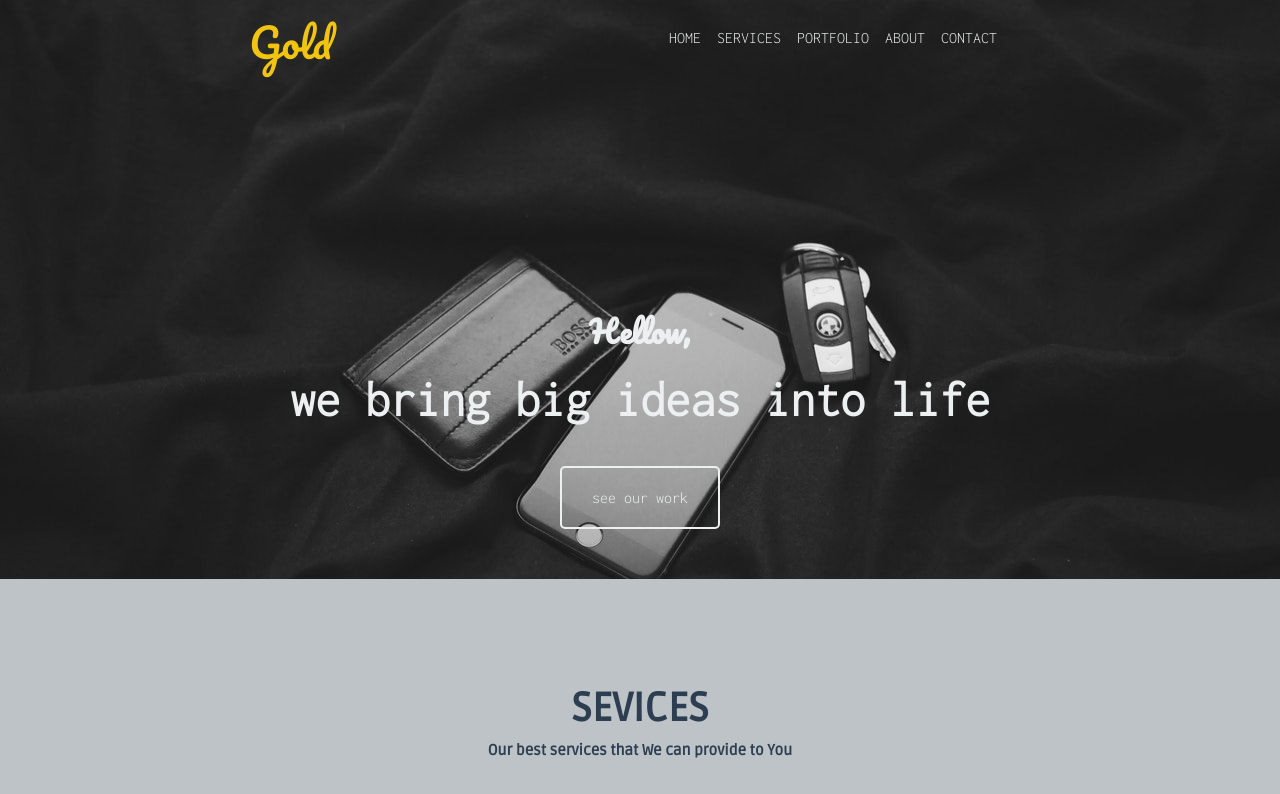
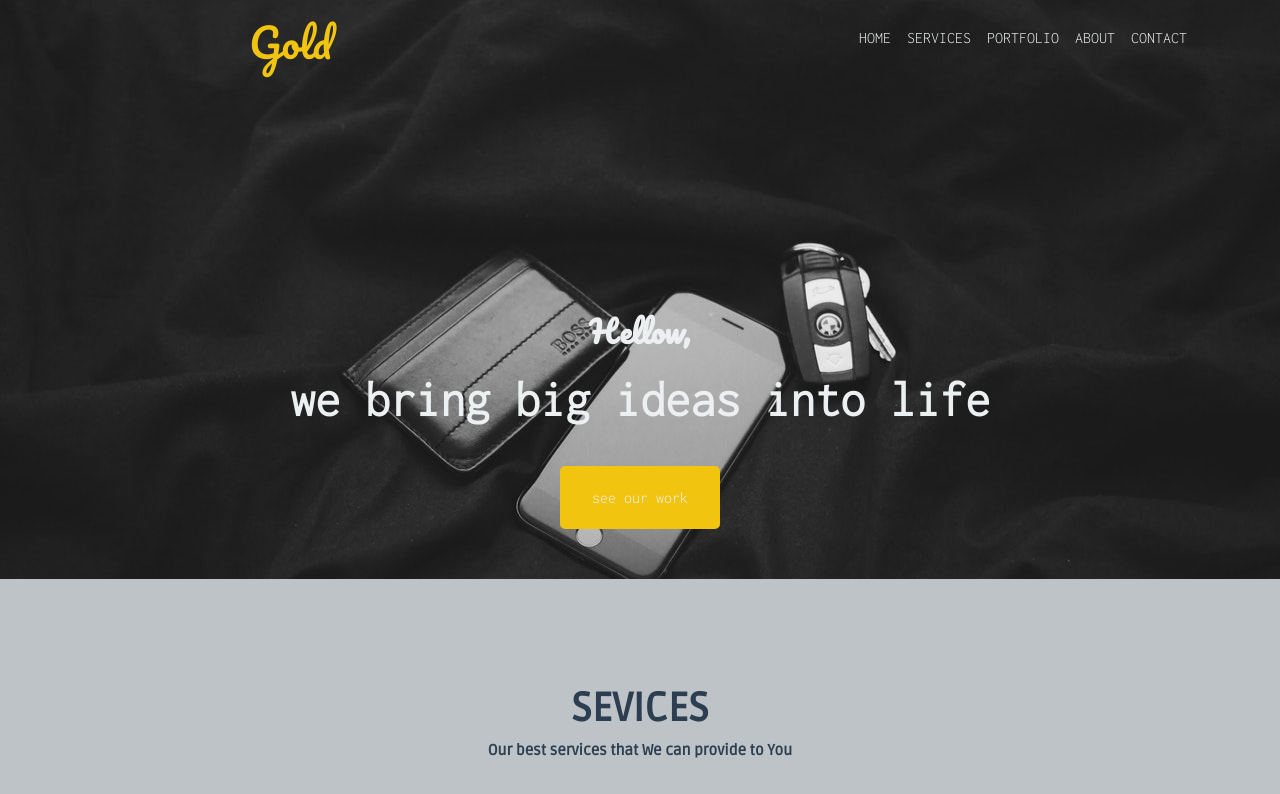
Before and after one commit to trojek71/projekt-3-6, a plain HTML site: page index.html in a window 1280 px wide. Shown: the top 794 px of the page. Drawn offline with Linux system fonts and the light colour scheme; a web font is replaced by a local one.

Commit message:
Changes after mentor comment

```diff
--- a/index.html
+++ b/index.html
@@ -23,7 +23,7 @@
                                 <li><a href="#home">Gold</a></li>
                                 </ul>
                            </div>
-                           <div class="col-7" >
+                           <div class="col-9" >
                                 <ul class="title-menu">
                                             <li><a href="#about">CONTACT</a></li>
                                             <li><a href="#about">ABOUT</a></li>
--- a/sass/style.scss
+++ b/sass/style.scss
@@ -79,7 +79,7 @@ font-family: $font-text;
       font-family: 'Pacifico', cursive;
       font-size: 40px;
   }
-  .col-7 a{
+  .col-9 a{
     color:#ecf0f1;
     text-decoration: none;
 }
@@ -107,7 +107,7 @@ font-family: $font-text;
     cursor: pointer;
     border-width: 2px;
     border-style: solid;
-    background-color: inherit;
+    background-color: #f1c40f;
     background-position: 100% 0;
     background-size: 300%;
     transition: $transition;
@@ -119,7 +119,7 @@ font-family: $font-text;
 }
 
 .btn-one {
-  border-color: $text-color;
+  border-color: #f1c40f;
   color: $text-color;
   background-image: linear-gradient(90deg, #f1c40f 50%, transparent 50%);
 }
```
Also changed, not shown: css/style.css, 1 other file.
